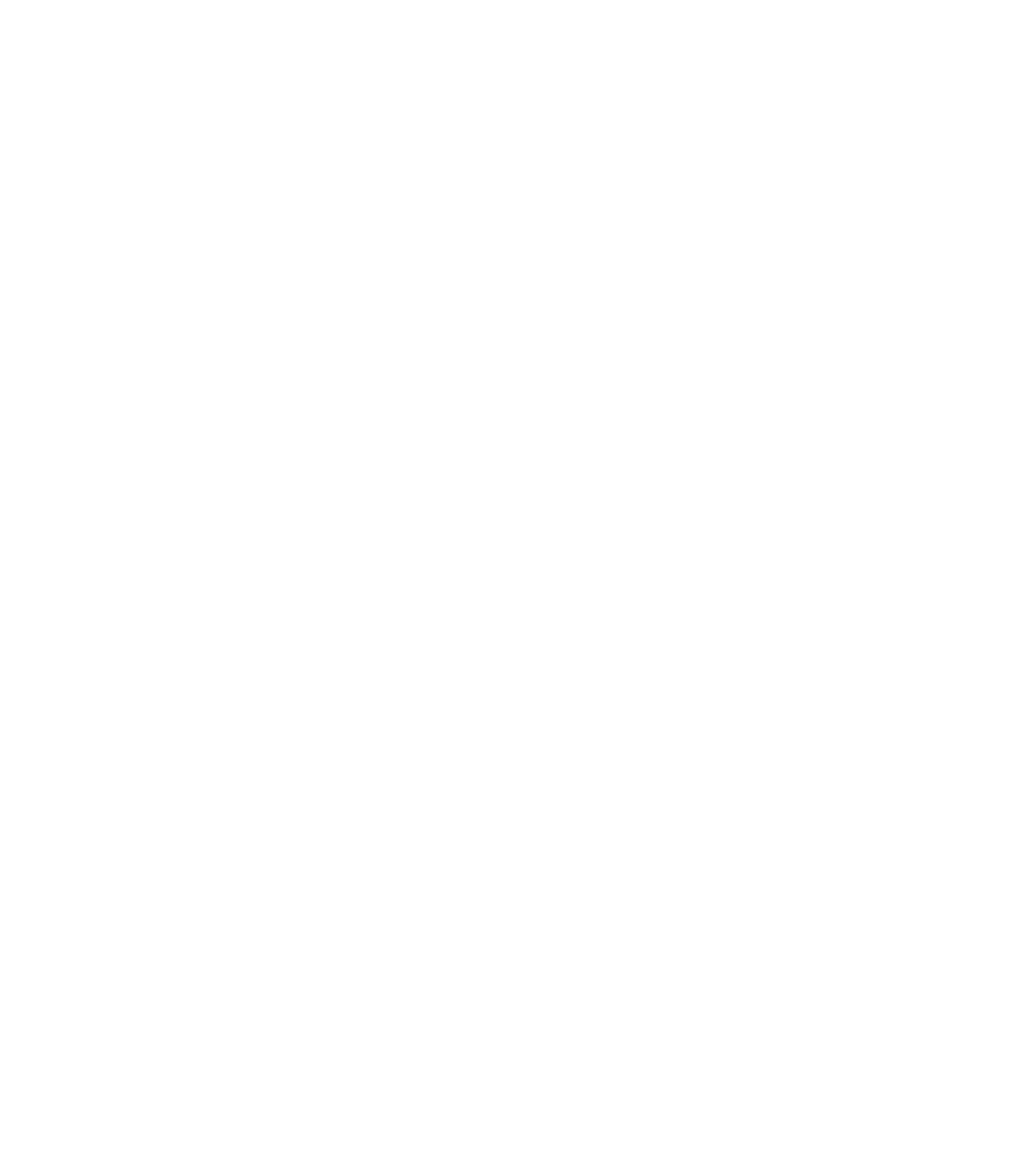
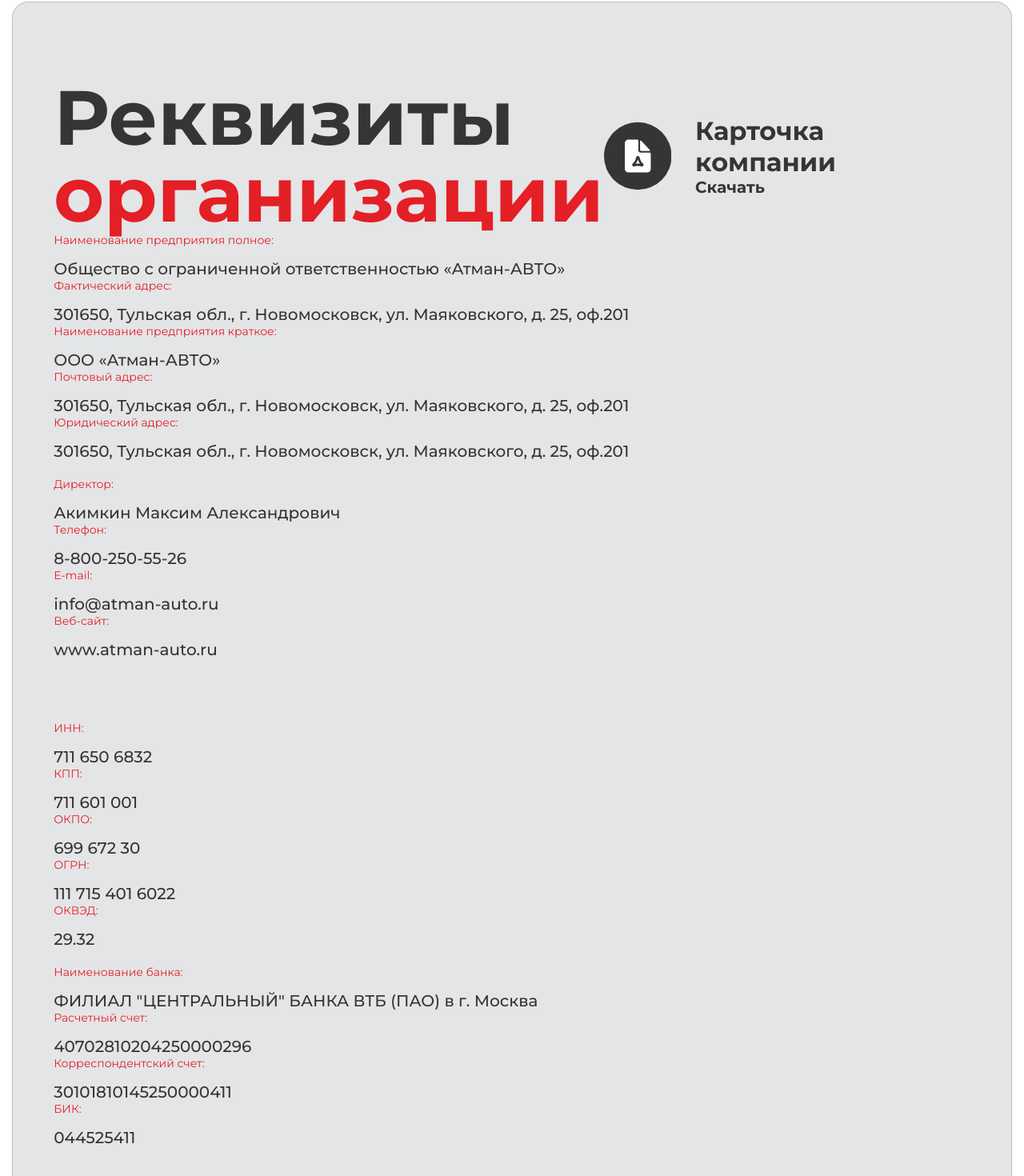
Before and after one commit to Miracreative/Atman-Auto, a Next.js app: page /about in a window 1280 px wide. Shown: the part 67-1537 px from the top of the page at 80% size. Before the commit the page ends 800 px from the top, so only its background shows below. Built offline with nearby package versions, Linux system fonts and the light colour scheme.

Commit message:
some requisites comp

```diff
--- a/src/app/about/page.jsx
+++ b/src/app/about/page.jsx
@@ -1,3 +1,9 @@
+import Requisites from './../../components/about/Requisites/Requisites.jsx';
+
 export default function About() {
-	return <h1>About page</h1>;
+	return <div>
+		<h1>About page</h1>
+		<Requisites></Requisites>
+	</div>;
+
 }
--- a/src/components/Footer/Footer.module.scss
+++ b/src/components/Footer/Footer.module.scss
@@ -1,3 +1,5 @@
+@import '../../scss/_functions.scss';
+
 
 	.textWrap {
 		border-top: 1px solid #BCBCBC;
--- /dev/null
+++ b/src/components/about/Requisites/Requisites.jsx
@@ -0,0 +1,148 @@
+import styles from './Requisites.module.scss';
+// import Image from 'next/image';
+import Link from 'next/link';
+
+export default function Requisites() {
+	return (
+		<>
+			<section className={styles.section}>
+				<div className="container">
+					<div className={styles.wrap}>
+						<div className={styles.innerWrap}>
+
+							<div className={styles.header}>
+								<h3 className={styles.title}>Реквизиты <br /> <span>организации</span></h3>
+								<div className={styles.downloadWrap}>
+									<Link href='/' className={styles.downloadContainer}>
+
+										<svg width="100" height="100" viewBox="0 0 100 100" fill="none" xmlns="http://www.w3.org/2000/svg">
+											<circle cx="50" cy="50" r="50" fill="#353535" />
+											<path d="M50.0749 55.1302L49.6745 56.3281C49.0104 58.3138 47.9655 60.1432 46.5951 61.7155L46.9564 61.6439C49.0137 61.2305 51.1328 61.2305 53.1934 61.6439L53.5514 61.7155C52.1842 60.1432 51.1361 58.3138 50.4753 56.3314L50.0749 55.1302Z" fill="white" />
+											<path fillRule="evenodd" clipRule="evenodd" d="M30.8203 30.8301C30.8203 29.6582 31.224 28.5807 31.8978 27.7279C32.8158 26.5723 34.2318 25.8301 35.8203 25.8301H49.1536C50.0749 25.8301 50.8203 26.5755 50.8203 27.4967V41.6634C50.8203 43.5059 52.3112 44.9967 54.1536 44.9967H67.487C68.4082 44.9967 69.1536 45.7422 69.1536 46.6634V69.1634C69.1536 71.9238 66.9141 74.1634 64.1536 74.1634H35.8203C33.0599 74.1634 30.8203 71.9238 30.8203 69.1634V30.8301ZM52.4447 51.7057C51.6862 49.4271 48.4635 49.4271 47.7018 51.7057L46.5104 55.2734C46.3444 55.7747 46.1458 56.263 45.918 56.7383C45.3353 57.9557 44.5573 59.069 43.61 60.0391L42.373 61.3118C40.6576 63.0729 42.2461 65.9896 44.6549 65.5046L47.6107 64.9121C48.1803 64.7982 48.7533 64.7233 49.3294 64.6908C50.0911 64.6452 50.8561 64.668 51.6146 64.7624C51.9238 64.8014 52.2298 64.8503 52.5358 64.9121L55.4915 65.5078C57.9004 65.9896 59.4889 63.0729 57.7767 61.3118L56.5365 60.0391C55.2246 58.6914 54.2318 57.0605 53.6361 55.2767L52.4447 51.7057Z" fill="white" />
+											<path d="M67.2135 42.4967C67.946 42.4967 68.3203 41.6211 67.8158 41.0905L54.7591 27.3437C54.2383 26.7969 53.3203 27.1647 53.3203 27.9167V40.8301C53.3203 41.7513 54.0658 42.4967 54.987 42.4967H67.2135Z" fill="white" />
+										</svg>
+
+
+										<div className={styles.textDownload}>
+											<div>Карточка компании</div>
+											Скачать
+										</div>
+									</Link>
+								</div>
+
+							</div>
+
+							<div className={styles.content}>
+								<div className={styles.column}>
+									<div className={styles.infoBlock}>
+										<div className={styles.subTitle}>Наименование предприятия полное:</div>
+										<div className={styles.text}>Общество с ограниченной ответственностью «Атман-АВТО»</div>
+									</div>
+
+									<div className={styles.infoBlock}>
+										<div className={styles.subTitle}>Фактический адрес:</div>
+										<div className={styles.text}>301650, Тульская обл., г. Новомосковск, ул. Маяковского, д. 25, оф.201</div>
+									</div>
+
+									<div className={styles.infoBlock}>
+										<div className={styles.subTitle}>Наименование предприятия краткое:</div>
+										<div className={styles.text}>ООО «Атман-АВТО»</div>
+									</div>
+
+									<div className={styles.infoBlock}>
+										<div className={styles.subTitle}>Почтовый адрес:</div>
+										<div className={styles.text}>301650, Тульская обл., г. Новомосковск, ул. Маяковского, д. 25, оф.201</div>
+									</div>
+
+									<div className={styles.infoBlock}>
+										<div className={styles.subTitle}>Юридический адрес:</div>
+										<div className={styles.text}>301650, Тульская обл., г. Новомосковск, ул. Маяковского, д. 25, оф.201</div>
+									</div>
+
+								</div>
+								<div className={styles.column}>
+									<div className={styles.infoBlock}>
+										<div className={styles.subTitle}>Директор:</div>
+										<div className={styles.text}>Акимкин Максим Александрович </div>
+									</div>
+
+									<div className={styles.infoBlock}>
+										<div className={styles.subTitle}>Телефон:</div>
+										<div className={styles.text}>8-800-250-55-26</div>
+									</div>
+
+									<div className={styles.infoBlock}>
+										<div className={styles.subTitle}>E-mail:</div>
+										<div className={styles.text}>info@atman-auto.ru</div>
+									</div>
+
+									<div className={styles.infoBlock}>
+										<div className={styles.subTitle}>Веб-сайт:</div>
+										<div className={styles.text}>www.atman-auto.ru</div>
+									</div>
+
+								</div>
+
+								<div className={styles.column}>
+									<div className={styles.blockWrap}>
+										<div className={styles.infoBlock}>
+											<div className={styles.subTitle}>ИНН:</div>
+											<div className={styles.text}>711 650 6832</div>
+										</div>
+
+										<div className={styles.infoBlock}>
+											<div className={styles.subTitle}>КПП:</div>
+											<div className={styles.text}>711 601 001</div>
+										</div>
+									</div>
+
+									<div className={styles.blockWrap}>
+										<div className={styles.infoBlock}>
+											<div className={styles.subTitle}>ОКПО:</div>
+											<div className={styles.text}>699 672 30</div>
+										</div>
+
+										<div className={styles.infoBlock}>
+											<div className={styles.subTitle}>ОГРН:</div>
+											<div className={styles.text}>111 715 401 6022</div>
+										</div>
+									</div>
+
+									<div className={styles.infoBlock}>
+										<div className={styles.subTitle}>ОКВЭД:</div>
+										<div className={styles.text}>29.32</div>
+									</div>
+
+								</div>
+
+								<div className={styles.column}>
+									<div className={styles.infoBlock}>
+										<div className={styles.subTitle}>Наименование банка:</div>
+										<div className={styles.text}>ФИЛИАЛ "ЦЕНТРАЛЬНЫЙ" БАНКА ВТБ (ПАО) в г. Москва</div>
+									</div>
+
+									<div className={styles.infoBlock}>
+										<div className={styles.subTitle}>Расчетный счет:</div>
+										<div className={styles.text}>40702810204250000296</div>
+									</div>
+
+									<div className={styles.infoBlock}>
+										<div className={styles.subTitle}>Корреспондентский счет:</div>
+										<div className={styles.text}>30101810145250000411</div>
+									</div>
+
+									<div className={styles.infoBlock}>
+										<div className={styles.subTitle}>БИК:</div>
+										<div className={styles.text}>044525411</div>
+									</div>
+								</div>
+							</div>
+
+						</div>
+					</div>
+				</div>
+			</section>;
+		</>
+	)
+
+}
--- /dev/null
+++ b/src/components/about/Requisites/Requisites.module.scss
@@ -0,0 +1,121 @@
+.section {
+	padding: 20px 0;
+}
+
+.wrap {
+	background-color: #E4E5E7;
+	border-radius: 20px;
+	border: 1px solid #BCBCBC;
+}
+.innerWrap {
+	margin: 12vh 4vw 6vh 4vw;
+}
+.header {
+	display: flex;
+	justify-content: space-between;
+}
+.title {
+	font-size: 96px;
+	font-weight: 700;
+	line-height: 1;
+	& span {
+		color: #E41F26;
+	}
+}
+
+.downloadWrap {
+	display: flex;
+	align-items: center;
+	margin-right: 4vw;
+}
+.downloadContainer {
+	display: flex;
+	align-items: center;
+}
+.textDownload {
+	margin-left: 30px;
+	font-weight: 700;
+	transition: 0.3s all ease-in-out;
+	& div {
+		font-size: 32px;
+	}
+}
+
+.downloadContainer svg circle {
+	transition: 0.3s all ease-in-out;
+}
+.downloadContainer:hover {
+	color: #E41F26;
+	& svg circle {
+		fill: #E41F26;
+	}
+}
+
+
+.subTitle {
+	font-size: 14px;
+	color: #E41F26;
+	margin-bottom: 15px;
+}
+.text {
+	font-weight: 500;
+}
+// prob delete
+// .infoBlock {
+// 	display: flex;
+// 	flex-wrap: wrap;
+// 	justify-content: space-between;
+//   }
+
+//   .infoBlock > * {
+// 	flex: 1;
+//   }
+
+
+// grid v
+.content {
+	display: grid;
+	grid-template-columns: 1fr;
+	grid-auto-rows: minmax(50px, 1fr);
+	gap: 20px;
+}
+
+.infoBlock {
+	grid-column: 1; /* all elements in the same column */
+}
+// .infoBlock:nth-child(1) {
+// 	grid-column: 1;
+//   }
+
+//   .infoBlock:nth-child(2) {
+// 	grid-column: 2;
+//   }
+
+//   .infoBlock:nth-child(3) {
+// 	grid-column: 3;
+//   }
+
+//   .infoBlock:nth-child(4) {
+// 	grid-column: 4;
+//   }
+
+//   .infoBlock:nth-child(1) {
+// 	grid-row: 1;
+// 	grid-column: 1;
+//   }
+//   .infoBlock:nth-child(2) {
+// 	grid-row: 2;
+// 	grid-column: 1;
+//   }
+//   .infoBlock:nth-child(3) {
+// 	grid-row: 3;
+// 	grid-column: 1;
+//   }
+//   .infoBlock:nth-child(4) {
+// 	grid-row: 4;
+// 	grid-column: 1;
+//   }
+//   .infoBlock:nth-child(5) {
+// 	grid-row: 5;
+// 	grid-column: 1;
+//   }
```
Also changed, not shown: public/requisites/download-icon.svg (added).
